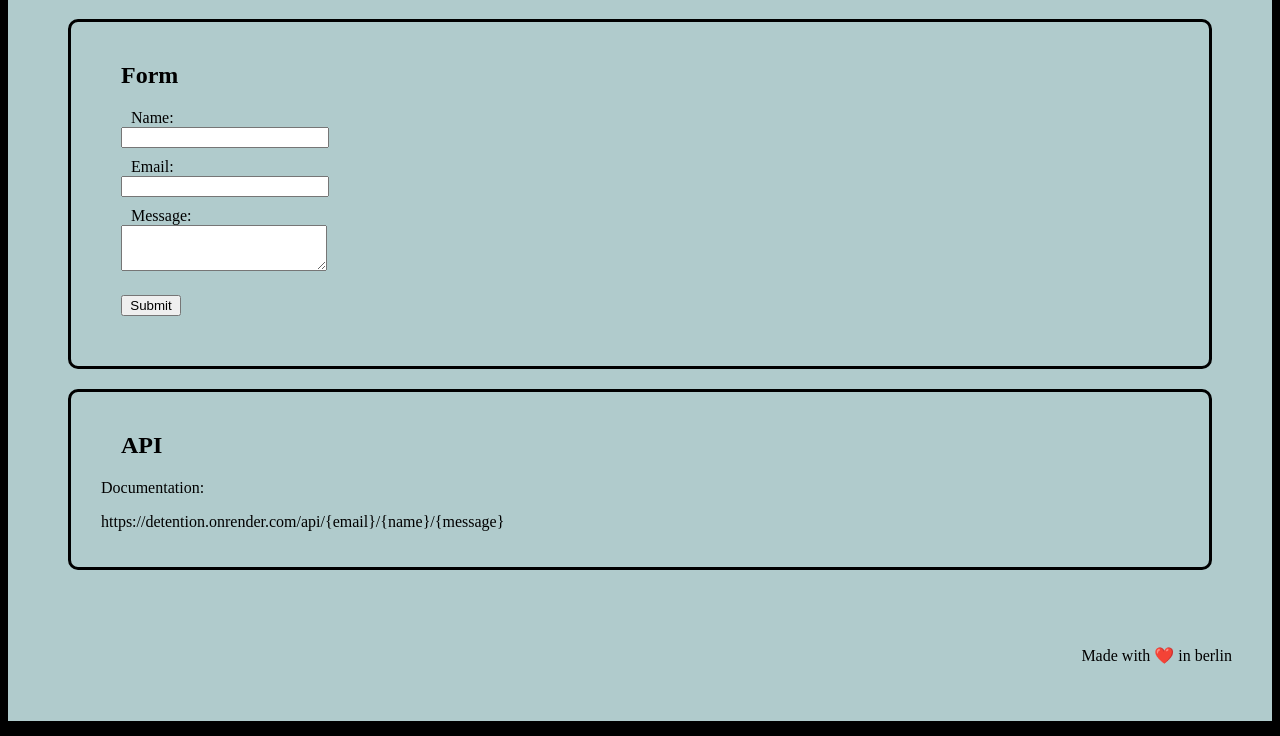
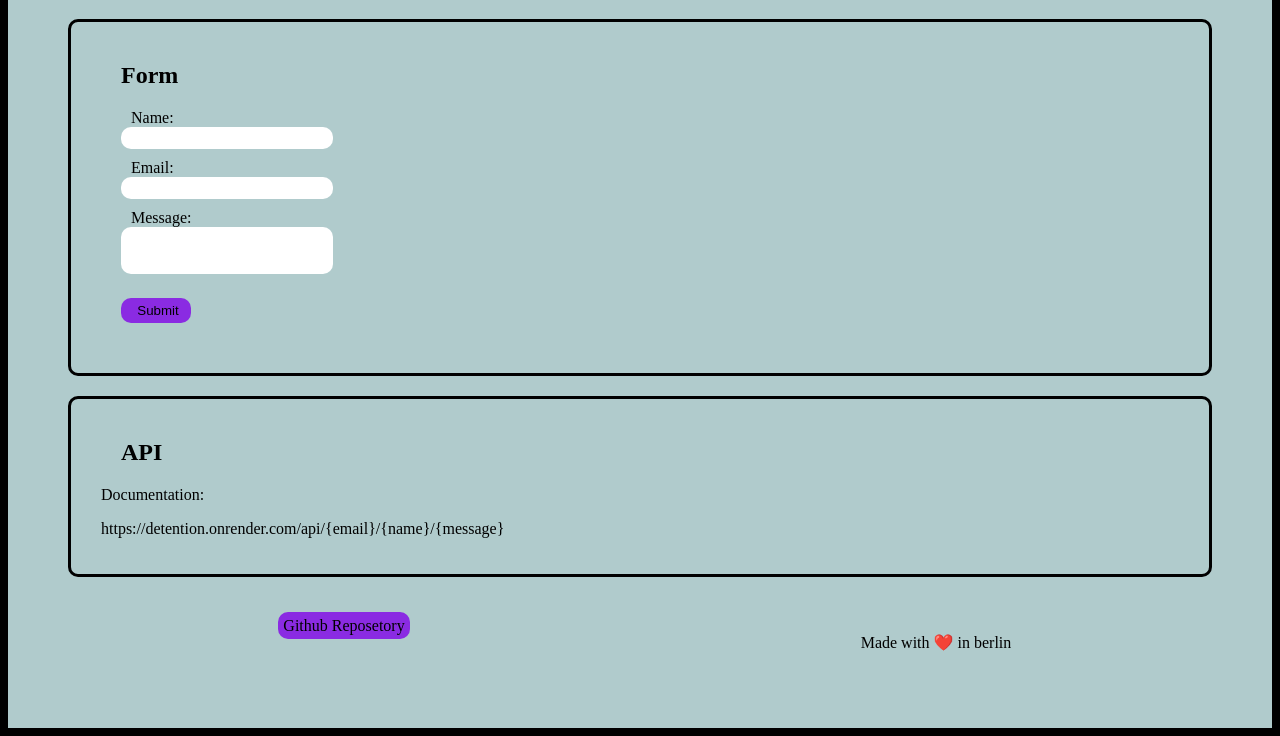
Before and after one commit to carl-castell/detention, a website: page src/index.html in a window 1280 px wide. Shown: the part 109-845 px from the top of the page. Drawn offline with Linux system fonts and the light colour scheme.

Commit message:
cleanup css for the day

```diff
--- a/src/index.html
+++ b/src/index.html
@@ -65,7 +65,14 @@
         </div>
 
         <div class="footer">
-            <p >Made with ❤️ in berlin</p>
+
+            <div class="footer-box">
+                <a href="https://github.com/carl-castell/detention/tree/main">Github Reposetory</a>
+            </div>
+            <div class="footer-box">
+                <p >Made with ❤️ in berlin</p>
+            </div>
+
         </div>
     </div>
 
--- a/src/style.css
+++ b/src/style.css
@@ -11,8 +11,8 @@
 
 }
 .footer {
-    padding-top: 40px;
-    text-align: right;
+
+    display: flex;
 }
 .form {
     margin: 20px;
@@ -22,8 +22,17 @@
 }
 
 .button {
-    width: 60px;
+    width: 70px;
+    height: 25px;
     margin: 10px;
+    background-color: blueviolet;
+}
+.footer-box {
+    flex: 1;
+    margin: 20px;
+    text-align: center;
+    text-align: block;
+
 }
 
 
@@ -41,6 +50,10 @@ h2 {
 
 input {
     width: 200px;
+    height: 20px;
+    border-radius: 10px;
+    padding-left: 10px;
+    border-style: none;
 
 }
 
@@ -51,5 +64,23 @@ label {
 textarea {
     width: 200px;
     height: 40px;
+    border-radius: 10px;
+    padding-left: 10px;
+    padding-top: 5px;
+    border-style: none;
+    resize: none;
+
 
 }
+p {
+    vertical-align: top;
+
+}
+
+a {
+    text-decoration: none;
+    color: black;
+    background-color: blueviolet;
+    border-radius: 10px;
+    padding: 5px;
+}
```
